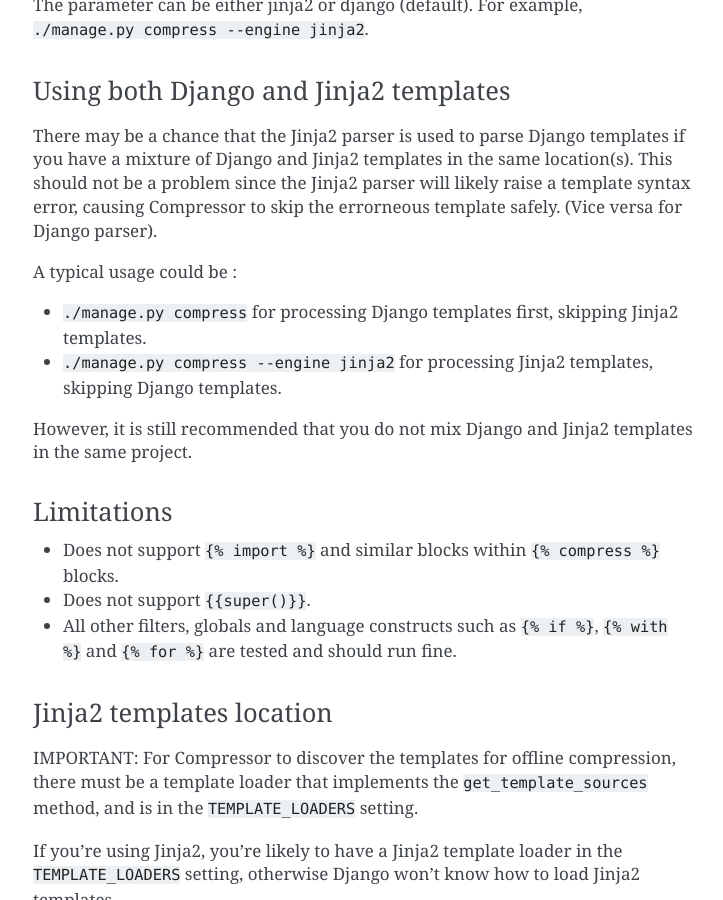
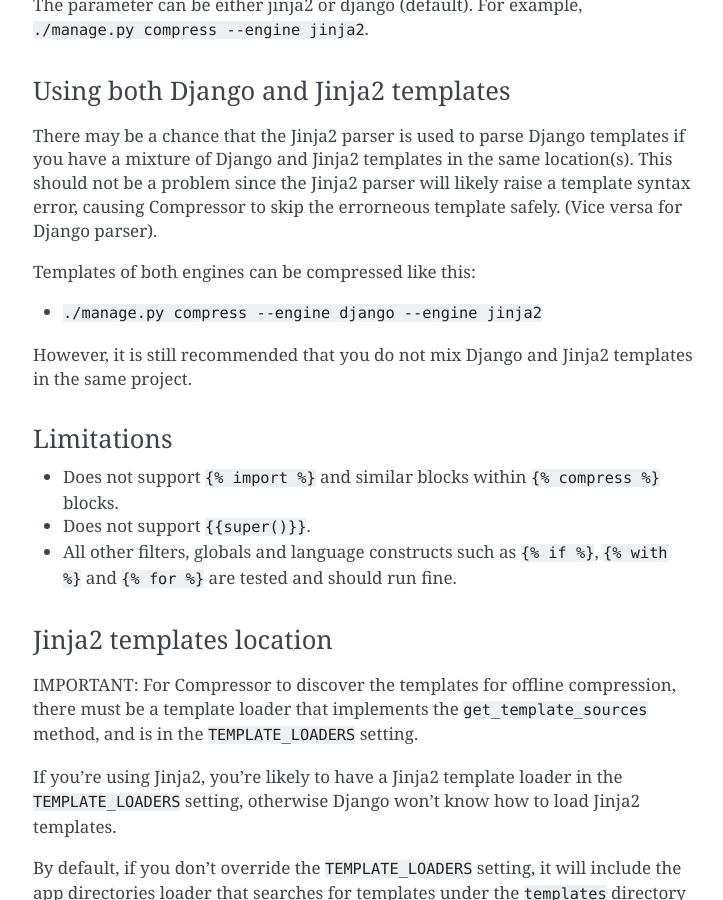
Before and after one commit to django-compressor/django-compressor, a Sphinx documentation site: the page built from docs/jinja2.txt, in a window 1280 px wide and 900 px high, scrolled down 887 px. Shown: the whole window, without its empty margins (387-1110 px from the left). Built offline with Sphinx 7.4.7, drawn with Linux system fonts in a browser that asks for light colours.

Commit message:
Document compressing multiple engines at once

```diff
--- a/docs/jinja2.txt
+++ b/docs/jinja2.txt
@@ -47,12 +47,9 @@
 template syntax error, causing Compressor to skip the errorneous
 template safely. (Vice versa for Django parser).
 
-A typical usage could be :
+Templates of both engines can be compressed like this:
 
-- ``./manage.py compress`` for processing Django templates first, skipping
-  Jinja2 templates.
-- ``./manage.py compress --engine jinja2`` for processing Jinja2 templates,
-  skipping Django templates.
+- ``./manage.py compress --engine django --engine jinja2``
 
 However, it is still recommended that you do not mix Django and Jinja2
 templates in the same project.
```
